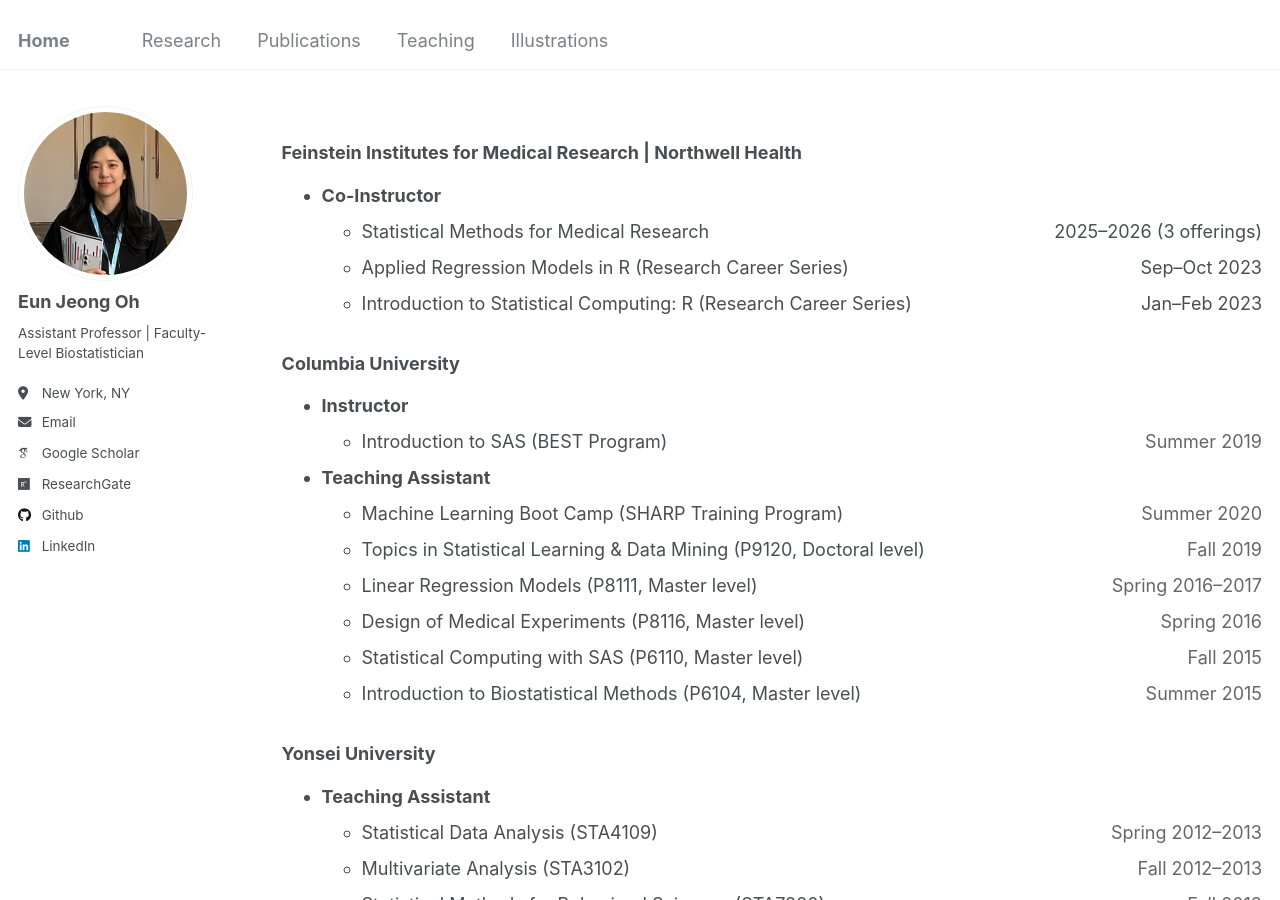
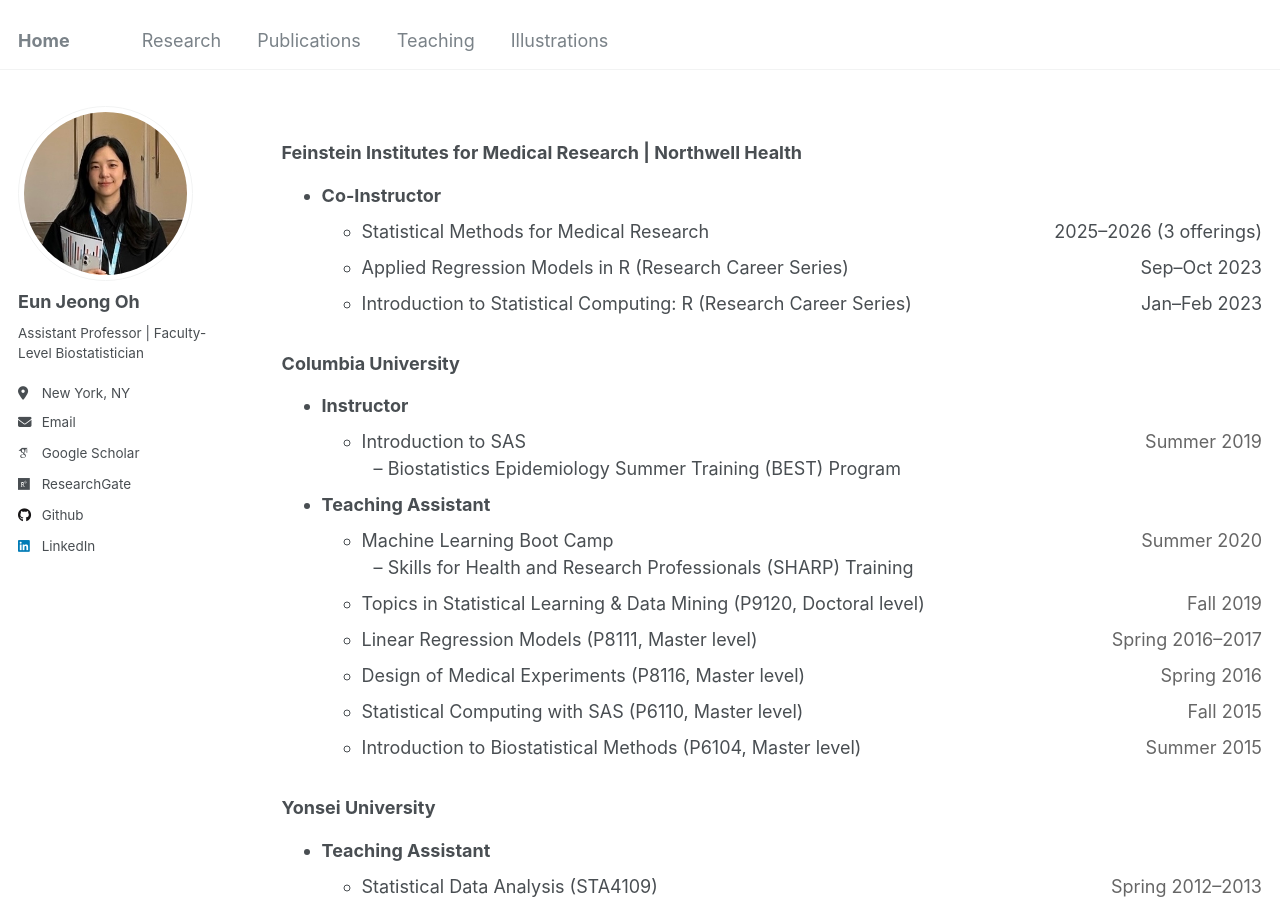
Before and after one commit to oheunj/oheunj.github.io, a Jekyll site: the page built from _pages/teaching.md, in a window 1280 px wide and 900 px high. Built offline with Jekyll 4.4.1, drawn with Linux system fonts in a browser that asks for light colours; some web fonts are replaced.

Commit message:
Update teaching.md

```diff
--- a/_pages/teaching.md
+++ b/_pages/teaching.md
@@ -43,18 +43,25 @@
   <ul>
     <li>
       <div style="display:flex; justify-content:space-between; flex-wrap:wrap; gap:12px;">
-        <span>Introduction to SAS (BEST Program)</span>
+        <span>Introduction to SAS</span>
         <span style="color:#666;">Summer 2019</span>
+      </div>
+      <div style="padding-left:12px;">
+        – Biostatistics Epidemiology Summer Training (BEST) Program
       </div>
     </li>
   </ul>
+
 
 - **Teaching Assistant**
   <ul>
     <li>
       <div style="display:flex; justify-content:space-between; flex-wrap:wrap; gap:12px;">
-        <span>Machine Learning Boot Camp (SHARP Training Program)</span>
+        <span>Machine Learning Boot Camp</span>
         <span style="color:#666;">Summer 2020</span>
+      </div>
+      <div style="padding-left:12px;">
+        – Skills for Health and Research Professionals (SHARP) Training
       </div>
     </li>
 
```
